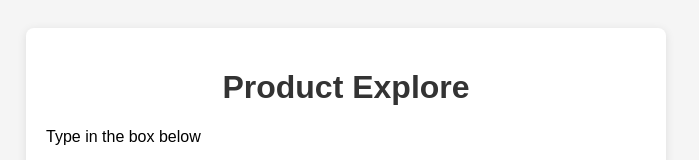
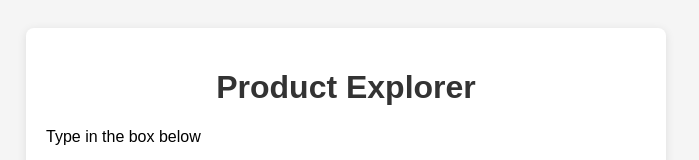
Before and after one commit to Raytsang123/debug, a plain HTML site: page project_explorer.html in a window 1280 px wide. Shown: the top 160 px of the page, without its empty margins (294-993 px from the left). Drawn offline with Linux system fonts and the light colour scheme.

Commit message:
Update project_explorer.html

```diff
--- a/project_explorer.html
+++ b/project_explorer.html
@@ -1,5 +1,3 @@
-
-
 <!DOCTYPE html>
 <html lang="en">
 <head>
@@ -44,7 +42,7 @@
 </head>
 <body>
   <div class="container">
-    <h1>Product Explore</h1>
+    <h1>Product Explorer</h1>
     <p>Type in the box below</p>
     <textarea id="textInput" placeholder="Start typing..."></textarea>
     <div id="status" class="status">Awaiting input...</div>
```
